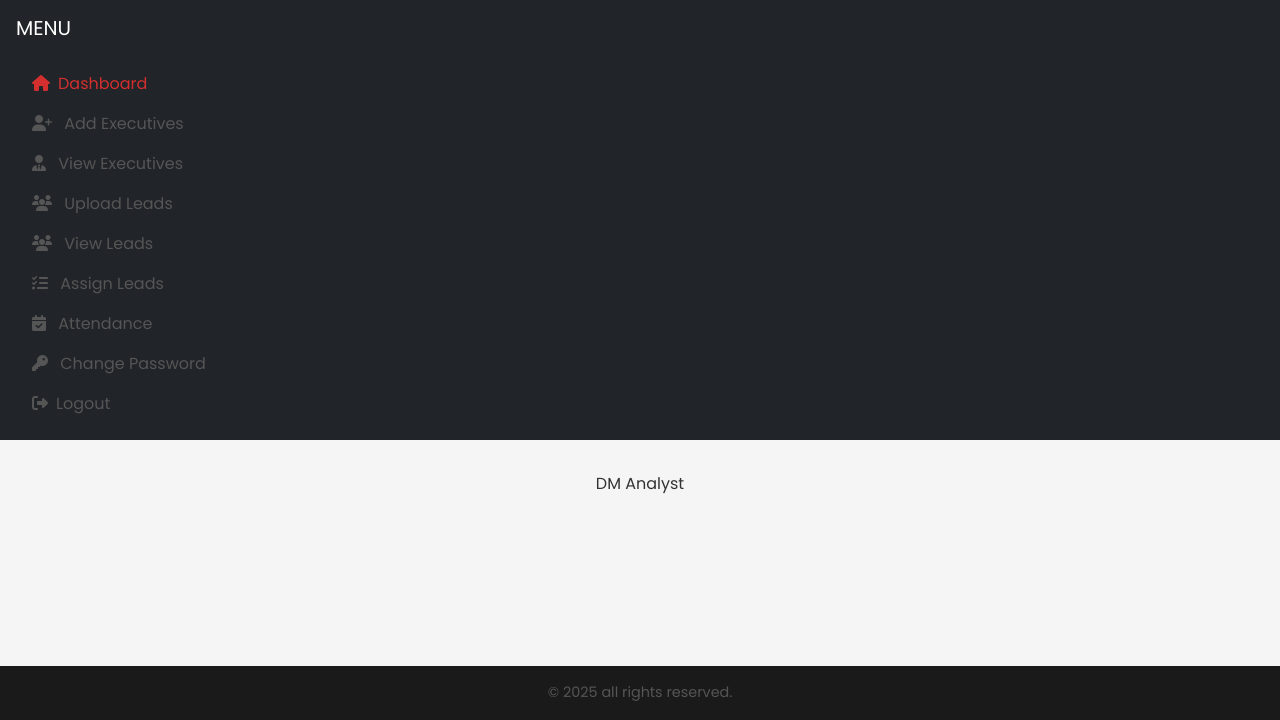
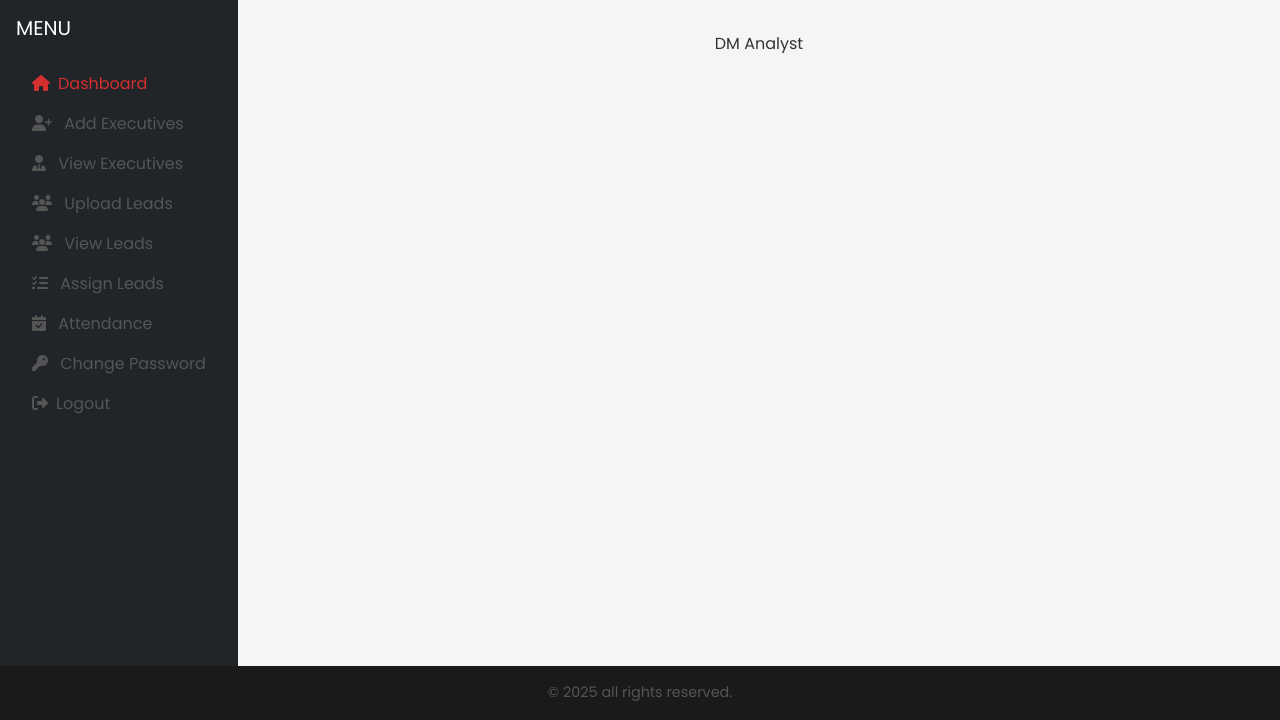
Before and after one commit to machine-56/digital-marketting, a Django app: page /dm/ in a window 1280 px wide. Shown: the part 80-800 px from the top of the page. Run offline with Django 5.2, Linux system fonts and the light colour scheme; some libraries are stand-ins or nearby versions.

Commit message:
DM2: minor bug fix

```diff
--- a/digital_marketing/static/css/base.css
+++ b/digital_marketing/static/css/base.css
@@ -118,6 +118,13 @@ body {
     transition: background 0.2s, padding-left 0.2s;
 }
 
+@media (min-width: 768px) {
+    .main_div_user{
+        display: flex;
+    }
+}
+
+
 @media (max-width: 768px) {
     .sidebar {
       position: fixed;
```
